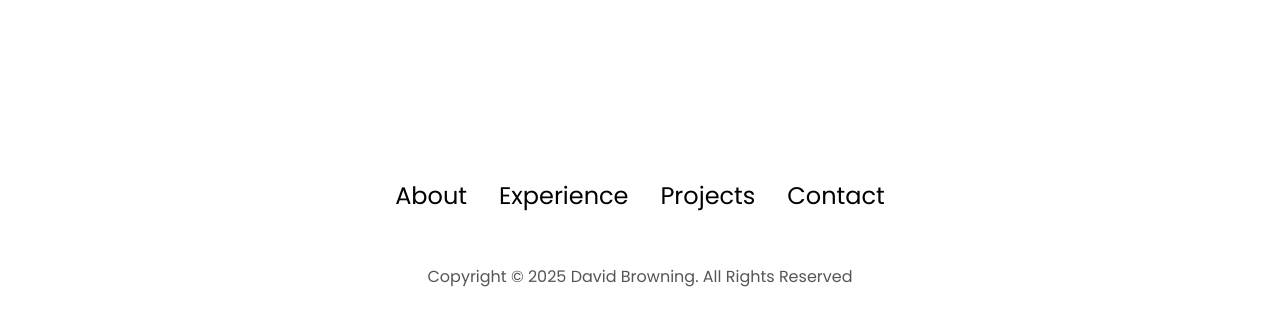
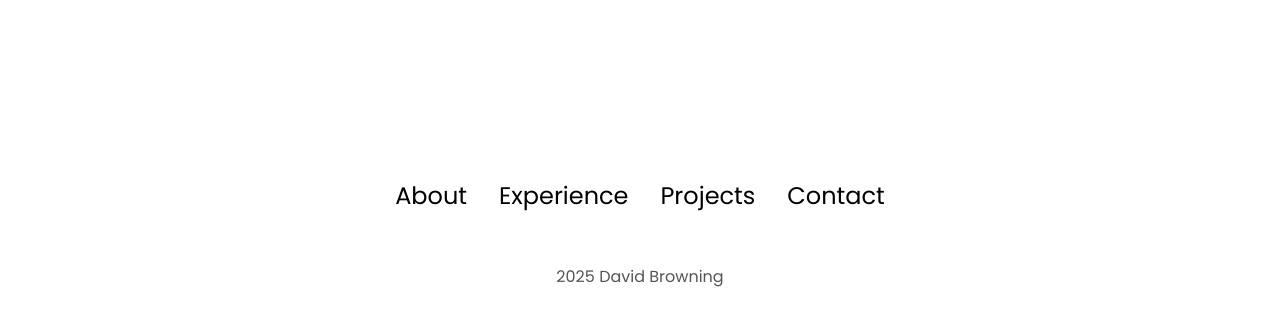
Before and after one commit to BakiTheGrappler91/BakiTheGrappler91.github.io, a plain HTML site: page index.html in a window 1280 px wide. Shown: the part 4339-4665 px from the top of the page. Drawn offline with Linux system fonts and the light colour scheme.

Commit message:
Update index
Remove copyright in preparation to make website truly my own.

```diff
--- a/index.html
+++ b/index.html
@@ -383,7 +383,7 @@
                     </ul>
                 </div>
             </nav>
-            <p>Copyright &#169; 2025 David Browning.  All Rights Reserved</p>
+            <p>2025 David Browning</p>
         </footer>
         <script src="script.js"></script>
     </body>
```
